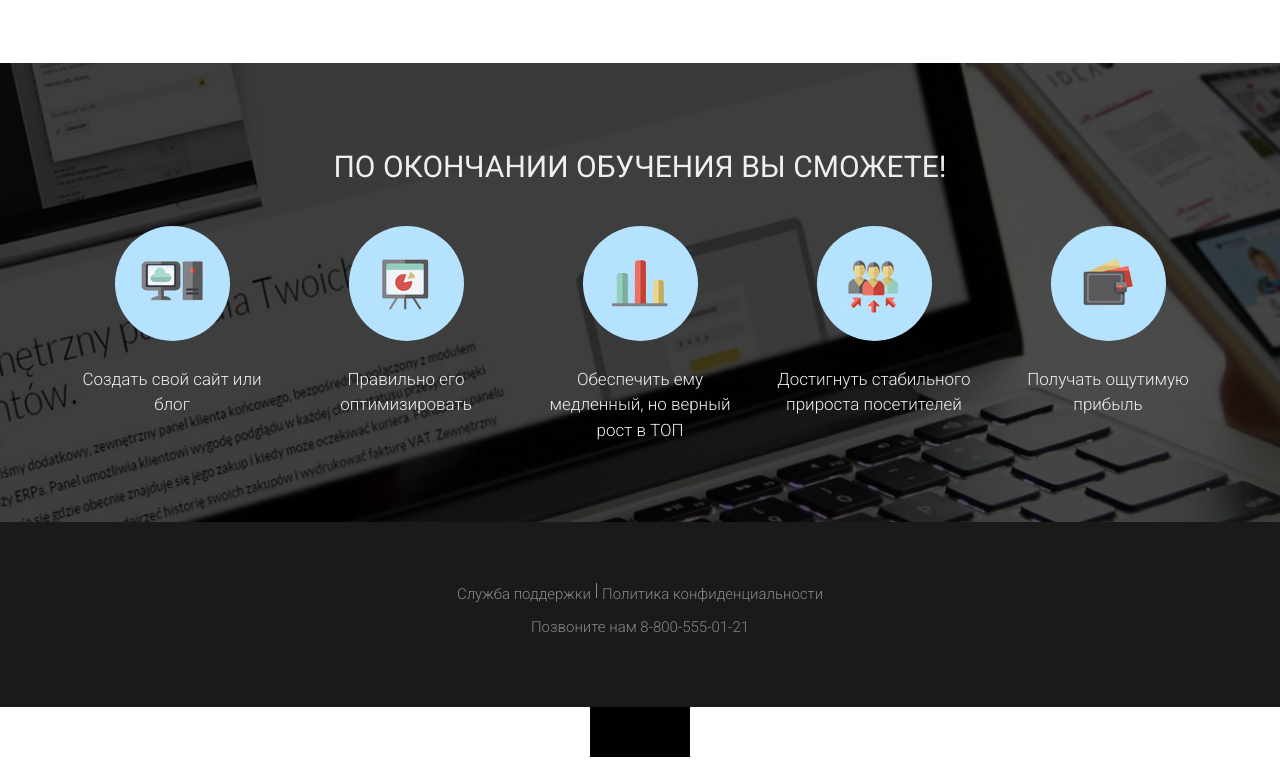
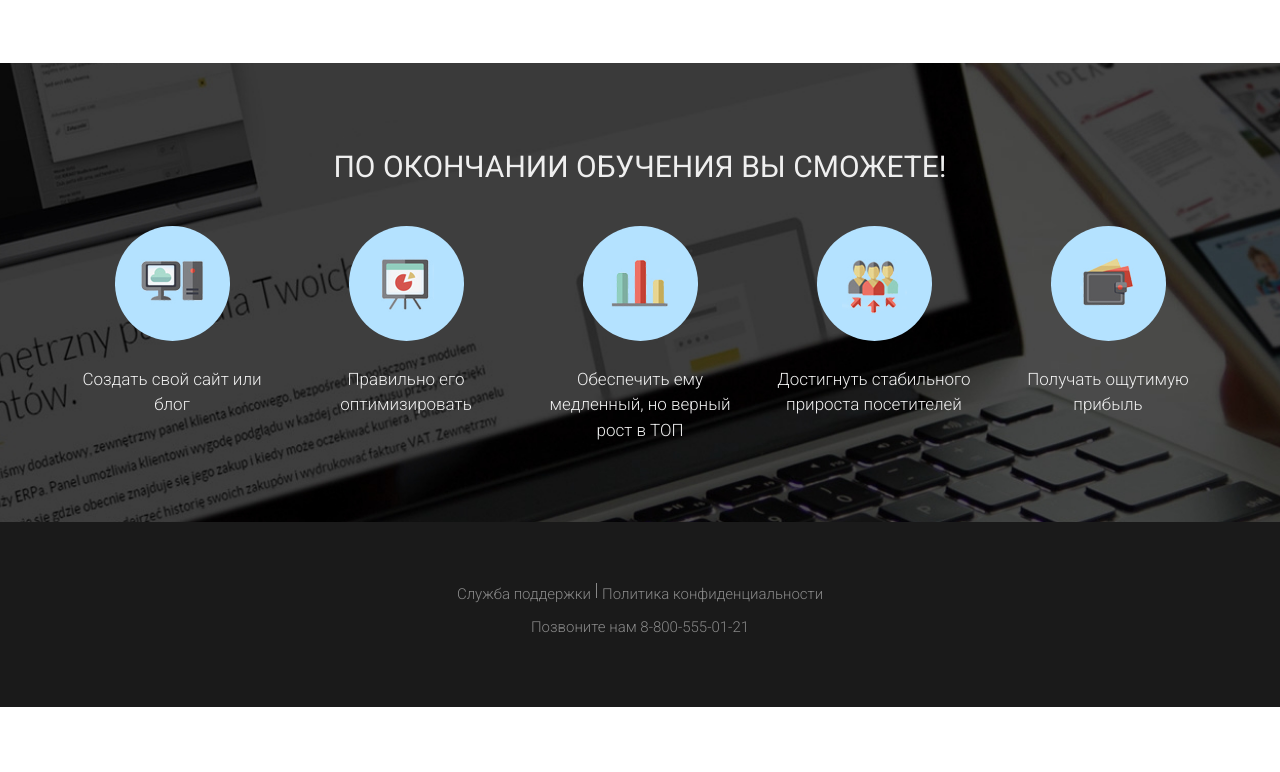
Before and after one commit to ninana123/ninana123.github.io, a plain HTML site: page intensive/index.html in a window 1280 px wide. Shown: the part 2001-2773 px from the top of the page. After the commit the page ends 2708 px from the top, so only its background shows below. Drawn offline with nearby package versions, Linux system fonts and the light colour scheme.

Commit message:
Update index.html

```diff
--- a/intensive/index.html
+++ b/intensive/index.html
@@ -140,7 +140,6 @@
     </div>
 
   </footer>
-  <div class="ab"></div>
   <script src="JS/script.js"></script>
   <script src="https://code.jquery.com/jquery-3.5.1.slim.min.js"
     integrity="sha384-DfXdz2htPH0lsSSs5nCTpuj/zy4C+OGpamoFVy38MVBnE+IbbVYUew+OrCXaRkfj"
```
